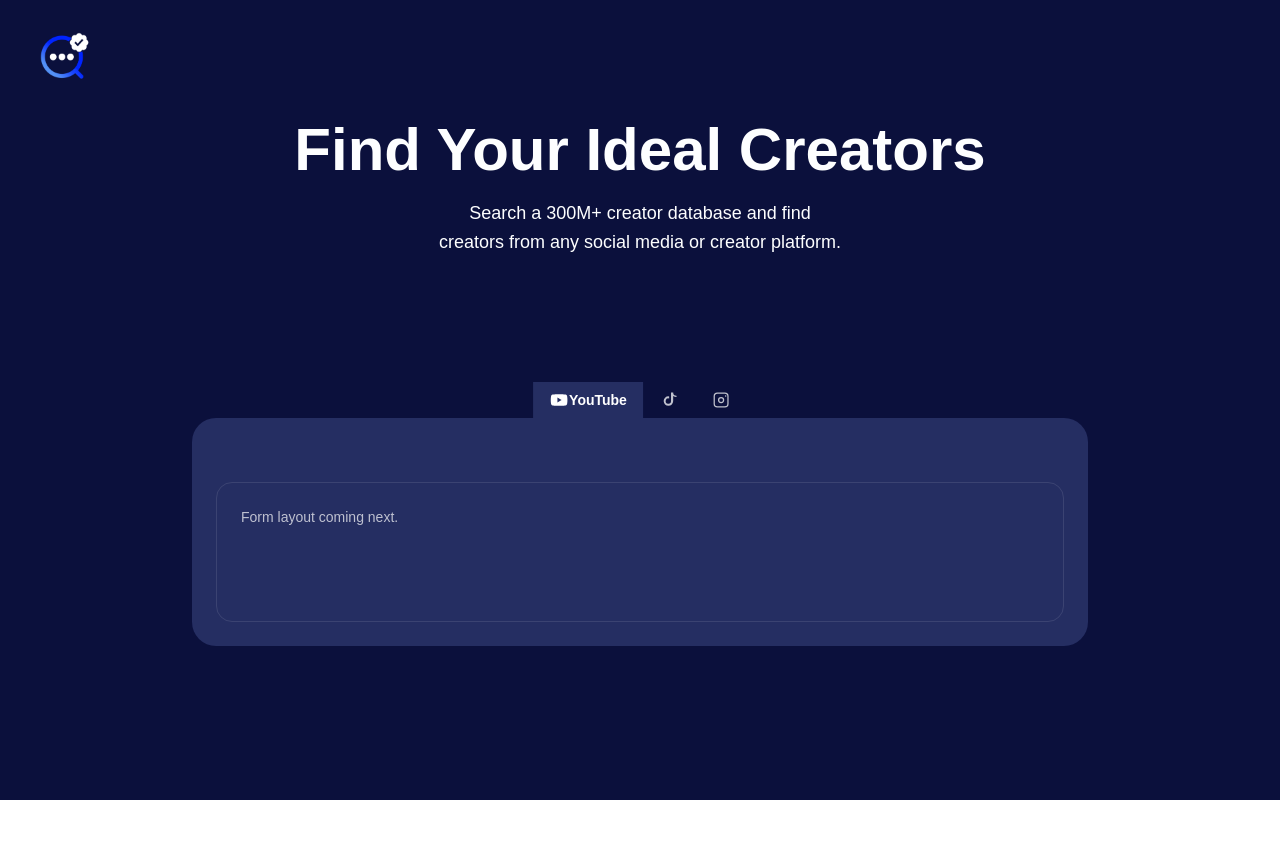
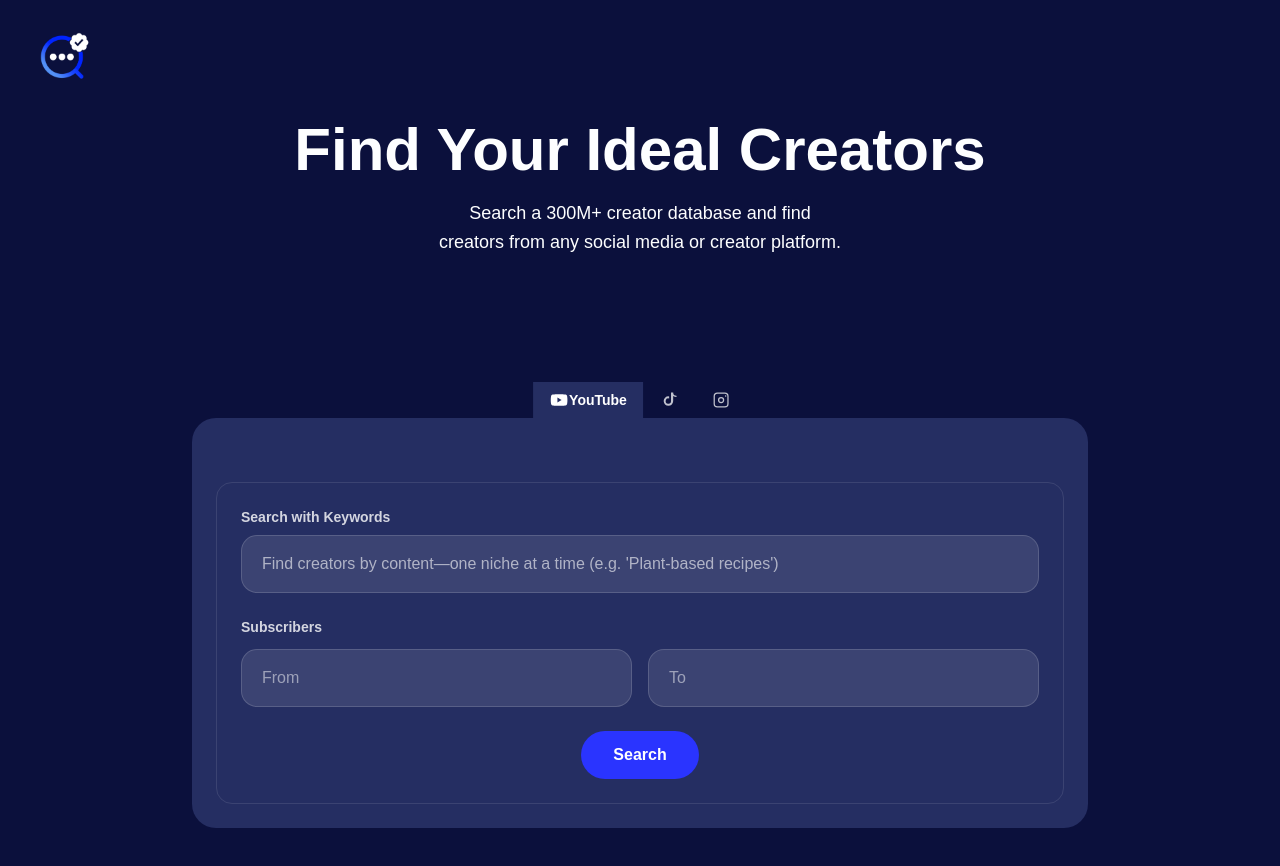
Before and after one commit to waleed677/Motion-search-social-influencers, a Next.js app: page / in a window 1280 px wide. Shown: the top 866 px of the page. Before the commit the page ends 800 px from the top, so only its background shows below. Built offline with nearby package versions, Linux system fonts and the light colour scheme.

Commit message:
Add audience label mapping and search form to platform selection UI

```diff
--- a/app/page.tsx
+++ b/app/page.tsx
@@ -15,6 +15,12 @@ type PlatformTab = {
   id: PlatformId;
   label: string;
   Icon: (props: SVGProps<SVGSVGElement>) => ReactElement;
+};
+
+const platformAudienceLabel: Record<PlatformId, "Subscribers" | "Followers"> = {
+  youtube: "Subscribers",
+  tiktok: "Followers",
+  instagram: "Followers",
 };
 
 const YoutubeIcon = (props: SVGProps<SVGSVGElement>) => (
@@ -61,6 +67,7 @@ const platformTabs: PlatformTab[] = [
 
 const Home = () => {
   const [activePlatform, setActivePlatform] = useState<PlatformId>("youtube");
+  const audienceLabel = platformAudienceLabel[activePlatform];
 
   const handleTabSelect = (platformId: PlatformId) => {
     if (platformId === activePlatform) {
@@ -79,6 +86,41 @@ const Home = () => {
     event.preventDefault();
     handleTabSelect(platformId);
   };
+
+  const renderSearchForm = (label: string) => (
+    <form className="flex flex-col gap-6">
+      <label className="flex flex-col gap-2 text-white/80">
+        <span className="text-sm font-semibold">Search with Keywords</span>
+        <input
+          type="text"
+          placeholder="Find creators by content—one niche at a time (e.g. 'Plant-based recipes')"
+          className="w-full rounded-2xl border border-white/15 bg-white/10 px-5 py-4 text-base text-white placeholder:text-white/60 focus-visible:outline focus-visible:outline-2 focus-visible:outline-offset-2 focus-visible:outline-app-secondary"
+        />
+      </label>
+      <div className="flex flex-col gap-3 text-white/80">
+        <span className="text-sm font-semibold">{label}</span>
+        <div className="grid gap-4 md:grid-cols-2">
+          {["From", "To"].map((rangeBound) => (
+            <input
+              key={rangeBound}
+              type="number"
+              inputMode="numeric"
+              placeholder={rangeBound}
+              className="w-full rounded-2xl border border-white/15 bg-white/10 px-5 py-4 text-base text-white placeholder:text-white/50 focus-visible:outline focus-visible:outline-2 focus-visible:outline-offset-2 focus-visible:outline-app-secondary"
+            />
+          ))}
+        </div>
+      </div>
+      <div className="flex justify-center">
+        <button
+          type="button"
+          className="inline-flex items-center justify-center rounded-full bg-app-button px-8 py-3 text-base font-semibold text-white transition hover:bg-app-button/90 focus-visible:outline focus-visible:outline-2 focus-visible:outline-offset-2 focus-visible:outline-white/50"
+        >
+          Search
+        </button>
+      </div>
+    </form>
+  );
 
   return (
     <div className="flex min-h-screen w-full flex-col bg-app-bg text-app-text px-10">
@@ -145,9 +187,9 @@ const Home = () => {
             id={`${activePlatform}-panel`}
             role="tabpanel"
             aria-labelledby={`${activePlatform}-tab`}
-            className="mt-6 min-h-[140px] rounded-2xl border border-white/10 p-6 text-left text-sm text-white/70"
+            className="mt-6 rounded-2xl border border-white/10 p-6 text-left text-sm text-white/90"
           >
-            Form layout coming next.
+            {renderSearchForm(audienceLabel)}
           </div>
         </section>
       </main>
```
